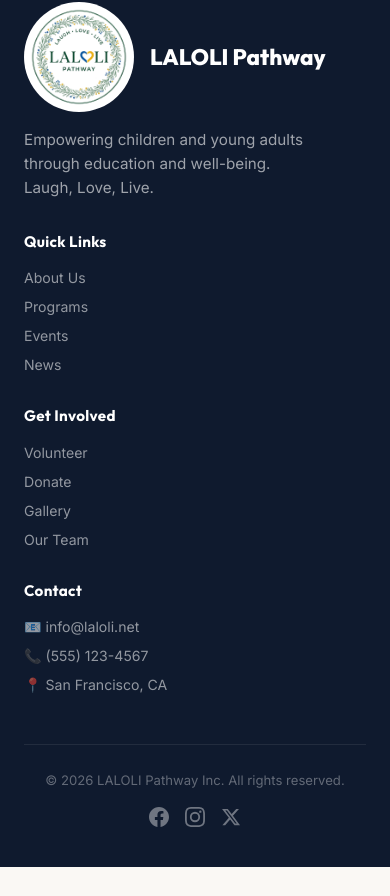
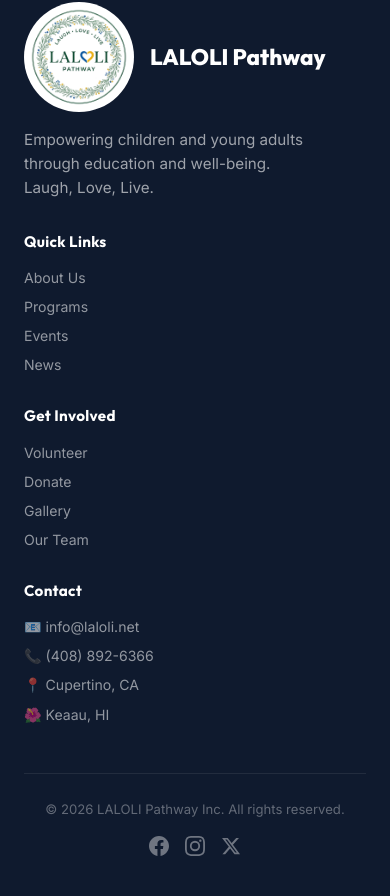
Before and after one commit to HawaiiBeach123/laloli-net, a Next.js app: page / in a window 390 px wide. Shown: the part 7414-8310 px from the top of the page. Before the commit the page ends 8281 px from the top, so only its background shows below. Built offline with nearby package versions, Linux system fonts and the light colour scheme.

Commit message:
fix: footer - real phone (408) 892-6366, 2 locations Cupertino + Keaau

```diff
--- a/src/components/Footer.tsx
+++ b/src/components/Footer.tsx
@@ -56,8 +56,9 @@
           <div className={styles.linkGroup}>
             <h4>{t('Contact', '联系方式')}</h4>
             <p>📧 info@laloli.net</p>
-            <p>📞 (555) 123-4567</p>
-            <p>📍 San Francisco, CA</p>
+            <p>📞 (408) 892-6366</p>
+            <p>📍 Cupertino, CA</p>
+            <p>🌺 Keaau, HI</p>
           </div>
         </div>
 
```
